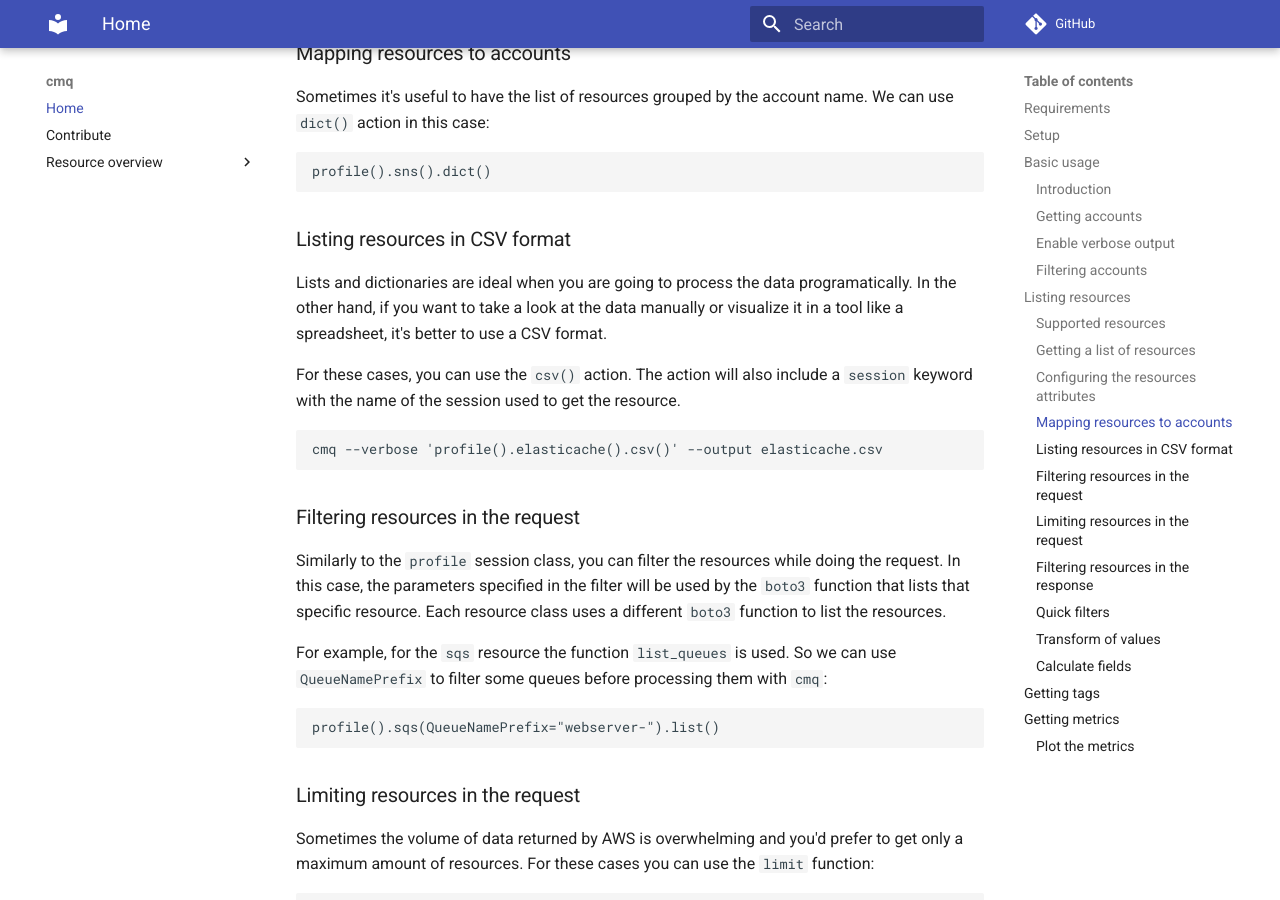
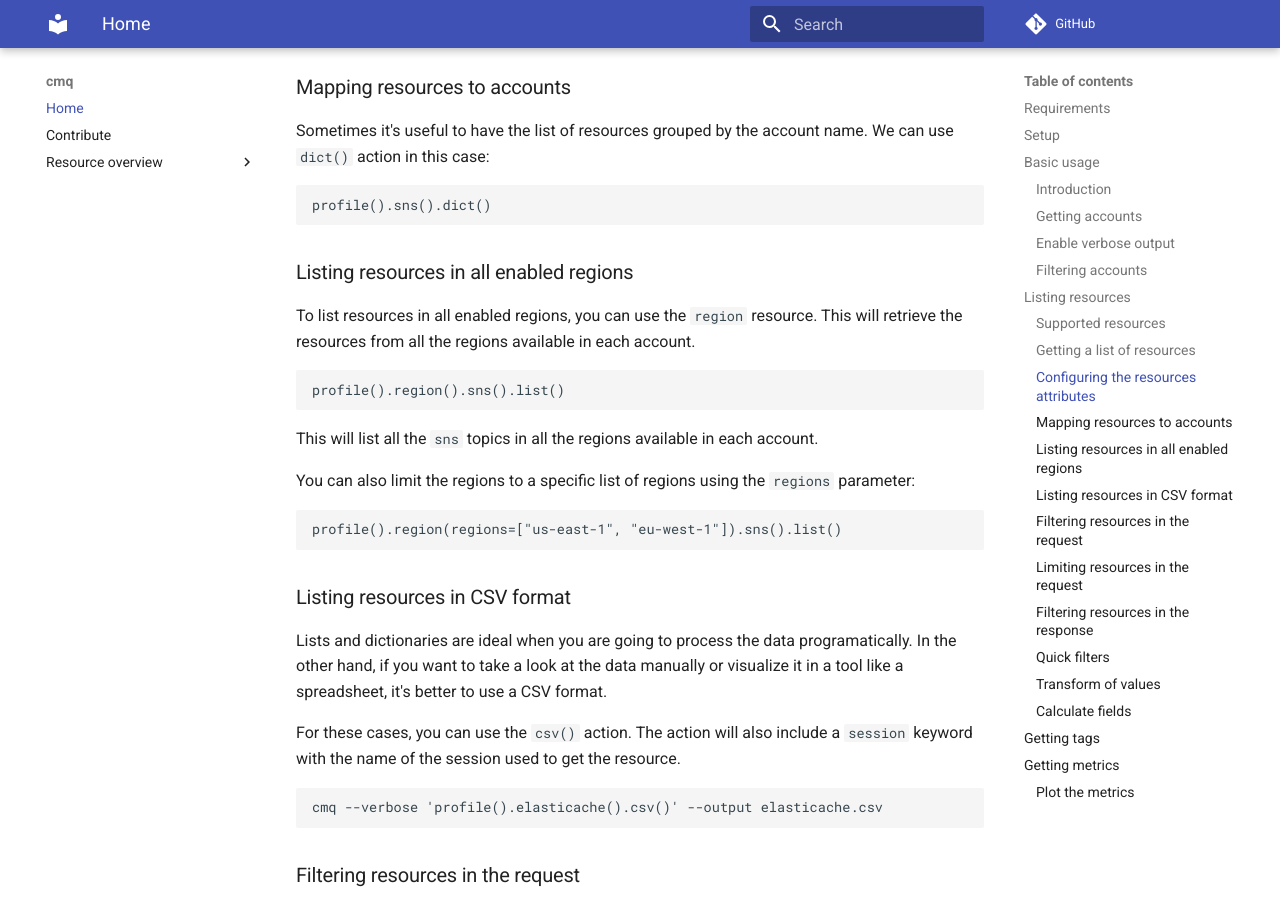
Before and after one commit to ocadotechnology/cmq, an MkDocs documentation site: the page built from docs/index.md, in a window 1280 px wide and 900 px high, scrolled down 3813 px. Built offline with MkDocs 1.6.1 and Material for MkDocs 9.7.7, drawn with Linux system fonts in a browser that asks for light colours; comment, search, counter and statistics services are not loaded.

Commit message:
feat: #31 Add support for multi region queries

````diff
--- a/docs/index.md
+++ b/docs/index.md
@@ -107,6 +107,7 @@ Currently, the supported resources are:
 * KMS keys
 * RDS databases
 * RDS parameter groups
+* Regions
 * Resource Explorer
 * Resource groups
 * Route53 Hosted Zones
@@ -148,6 +149,21 @@ Sometimes it's useful to have the list of resources grouped by the account name.
 
 ```python
 profile().sns().dict()
+```
+
+### Listing resources in all enabled regions
+
+To list resources in all enabled regions, you can use the `region` resource. This will retrieve the resources from all the regions available in each account.
+```python
+profile().region().sns().list()
+```
+
+This will list all the `sns` topics in all the regions available in each account.
+
+You can also limit the regions to a specific list of regions using the `regions` parameter:
+
+```python
+profile().region(regions=["us-east-1", "eu-west-1"]).sns().list()
 ```
 
 ### Listing resources in CSV format
--- a/mkdocs.yml
+++ b/mkdocs.yml
@@ -31,6 +31,7 @@ nav:
       - Metric: 'resource/metric.md'
       - RDS: 'resource/rds.md'
       - RDS Parameter Group: 'resource/rds_parameter_group.md'
+      - Region: 'resource/region.md'
       - Resource Explorer: 'resource/resource_explorer.md'
       - Resource Group: 'resource/resource_group.md'
       - Route53: 'resource/route53.md'
--- a/pyproject.toml
+++ b/pyproject.toml
@@ -43,6 +43,7 @@ log                             = "cmq.aws.resource.log:log"
 metric                          = "cmq.aws.resource.metric:metric"
 rds_parameter_group             = "cmq.aws.resource.rds_parameter_group:rds_parameter_group"
 rds                             = "cmq.aws.resource.rds:rds"
+region                          = "cmq.aws.resource.region:region"
 resource_explorer               = "cmq.aws.resource.resource_explorer:resource_explorer"
 resource_group                  = "cmq.aws.resource.resource_group:resource_group"
 role                            = "cmq.aws.resource.role:role"
````
Also changed, not shown: docs/resource/region.md (added, +20 -0 lines), 1 other file.
